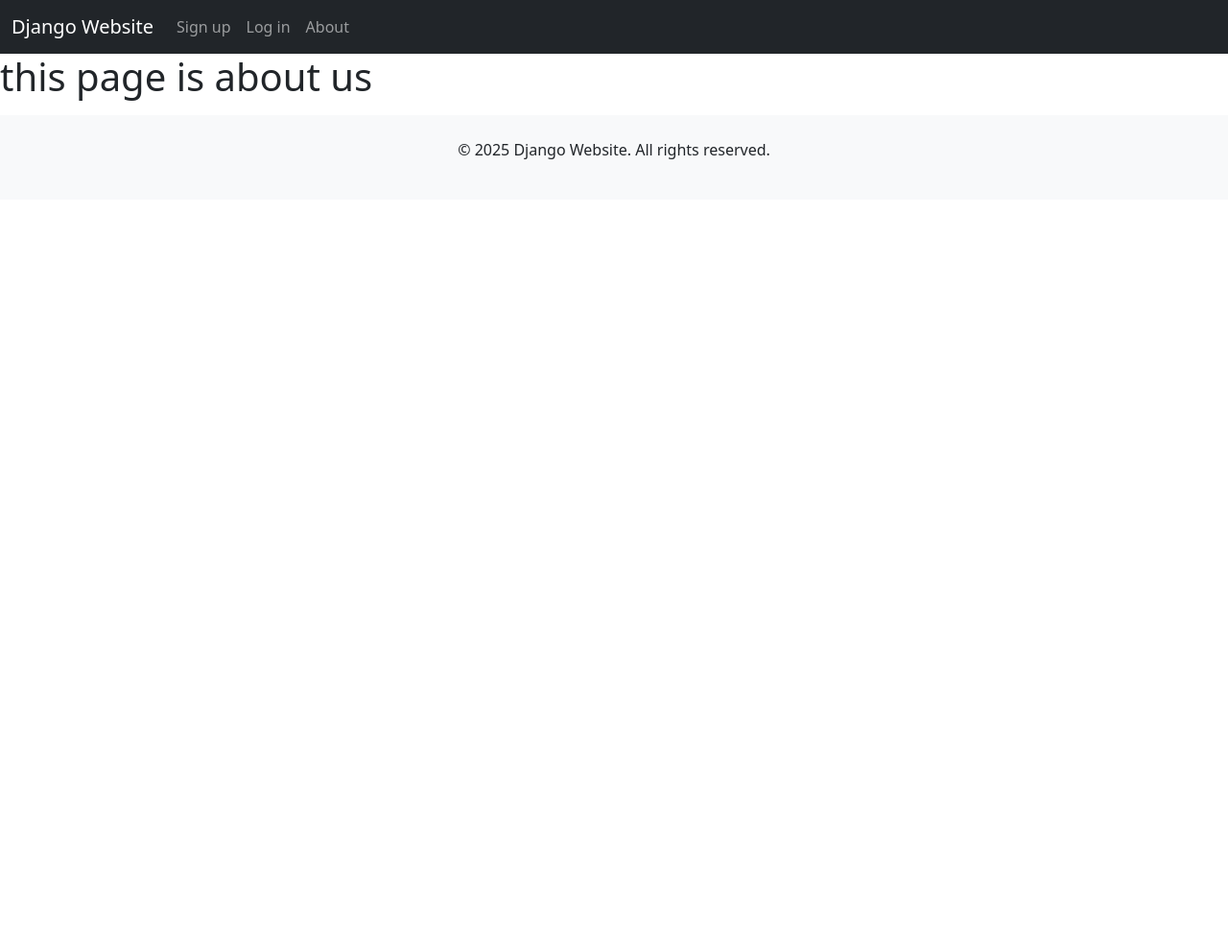
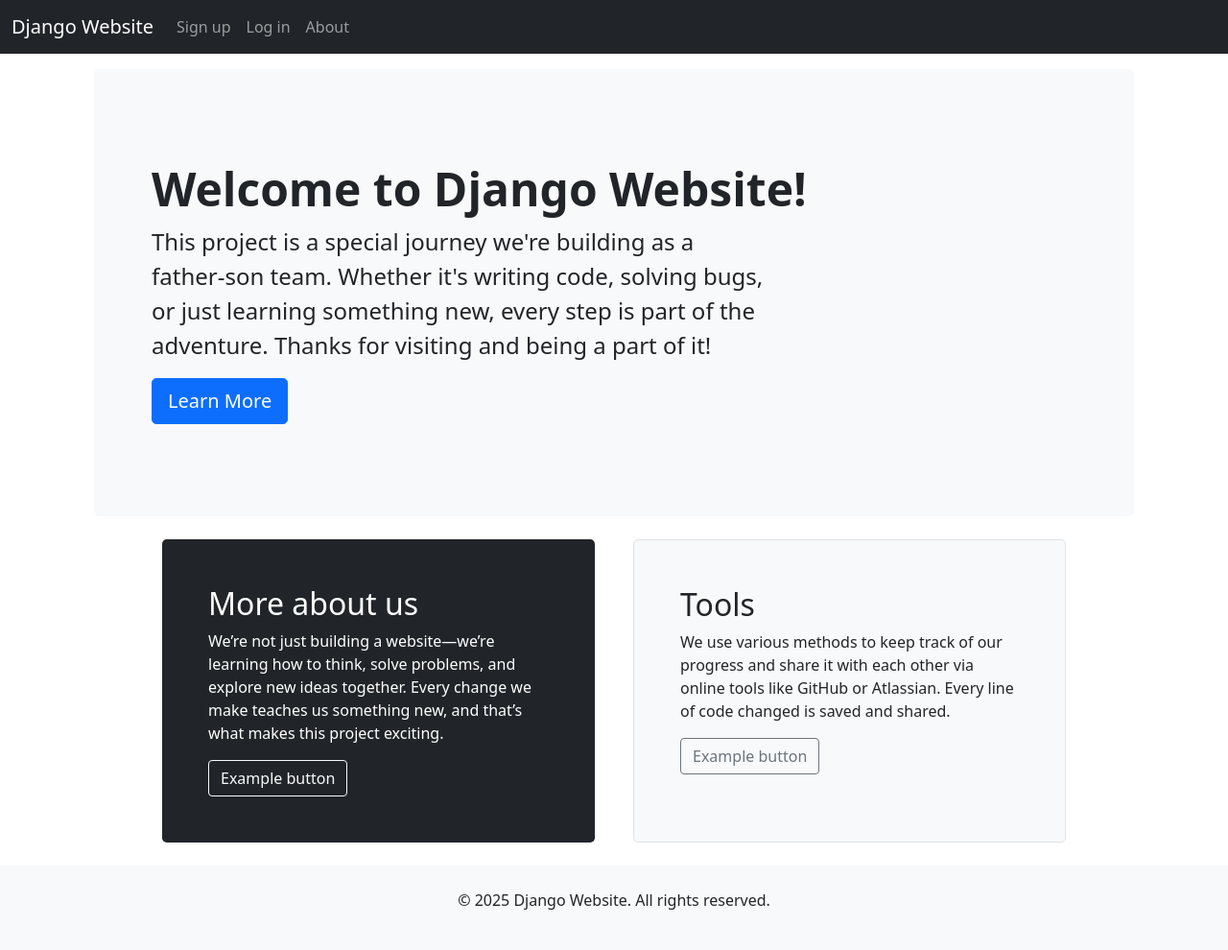
Before and after one commit to a-298/django_website, a Django app: page /about in a window 1280 px wide. Shown: the whole page at 96% size. Before the commit the page ends 166 px from the top, so only its background shows below. Run offline with Django 5.2, Linux system fonts and the light colour scheme.

Commit message:
Finished About page with Jumbotron style

```diff
--- a/players/templates/about.html
+++ b/players/templates/about.html
@@ -3,5 +3,30 @@
 {% block title %} About {% endblock%}
 
 {% block content %}
-  <h1> this page is about us</h1>
+  <div class="container">
+    <div class="p-5 m-3 bg-light rounded-3">
+        <div class="container-fluid py-5">
+          <h1 class="display-5 fw-bold">Welcome to Django Website!</h1>
+          <p class="col-md-8 fs-4">This project is a special journey we're building as a father-son team. Whether it's writing code, solving bugs, or just learning something new, every step is part of the adventure. Thanks for visiting and being a part of it!
+</p></p>
+          <button class="btn btn-primary btn-lg" type="button">Learn More</button>
+        </div>
+      </div>
+    <div class="row justify-content-center align-items-md-stretch">
+        <div class="col-md-5 m-2">
+          <div class="h-100 p-5 text-white bg-dark rounded-3">
+            <h2>More about us</h2>
+            <p>We’re not just building a website—we’re learning how to think, solve problems, and explore new ideas together. Every change we make teaches us something new, and that’s what makes this project exciting.</p>
+            <button class="btn btn-outline-light" type="button">Example button</button>
+          </div>
+        </div>
+        <div class="col-md-5 m-2">
+          <div class="h-100 p-5 bg-light border rounded-3">
+            <h2>Tools</h2>
+            <p>We use various methods to keep track of our progress and share it with each other via online tools like GitHub or Atlassian. Every line of code changed is saved and shared.</p>
+            <button class="btn btn-outline-secondary" type="button">Example button</button>
+          </div>
+        </div>
+      </div>
+  </div>
 {% endblock%}
--- a/players/templates/base.html
+++ b/players/templates/base.html
@@ -14,6 +14,9 @@
                     <a class="nav-link" href="{% url 'sign_up' %}">Sign up</a>
                     <a class="nav-link" href="{% url 'log_in' %}">Log in</a>
                     <a class="nav-link" href="{% url 'about' %}">About</a>
+                    {% if user.is_authenticated %}
+                        <a class="nav-link" href="{% url 'log_out' %}">{{ user.username }}: Log Out</a>
+                    {% endif %}
                 </div>
             </div>
         </div>
--- a/players/templates/main_page.html
+++ b/players/templates/main_page.html
@@ -8,6 +8,7 @@
 
 
 <div class="container">
+    <div class="d-flex justify-content-center flex-wrap">
     <div class="card m-3" style="width: 18rem;">
         <div class="card-body">
             <h5 class="card-title">You want to join us!</h5>
@@ -22,8 +23,6 @@
             <a href="{% url 'log_in' %}" class="btn btn-primary">Log In</a>
         </div>
     </div>
-    {% if user.is_authenticated %}
-    <p class="fs-3 mt-5">Welcome, {{ user.username }}! <a class="fs-3" href="{% url 'log_out' %}">Logout</a></p>
-    {% endif %}
+    </div>
 </div>
 {% endblock %}
--- a/players/templates/user_profile.html
+++ b/players/templates/user_profile.html
@@ -3,11 +3,12 @@
 {% block title %} User Profile {% endblock %}
 
 {% block content %}
+    <div class="text-center mt-3">
         <h2>User Details</h2>
         <p>Username: {{ user.username }}</p>
         <p>Email: {{ user.email }}</p>
         <p>First Name: {{ user.first_name }}</p>
         <p>Last Name: {{ user.last_name }}</p>
         <p class="mb-5">Last Login: {{ user.last_login }}</p>
-    <p class="mt-5"><a href="{% url 'log_out' %}">Logout</a> | <a href="{% url 'main_page' %}">Home</a></p>
+    </div>
 {% endblock %}
```
Also changed, not shown: players/templates/log_in.html (+1 -6 lines), players/templates/sign_up.html (+8 -11 lines), db.sqlite3. Lines whose indentation alone changed are shown as unchanged.
